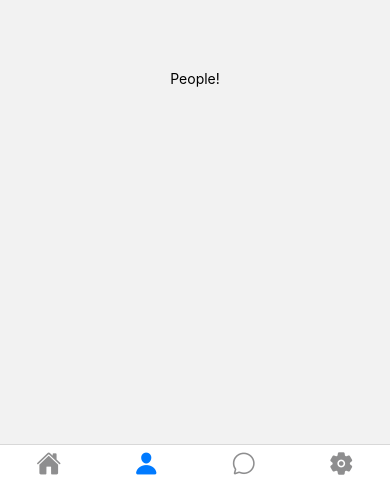
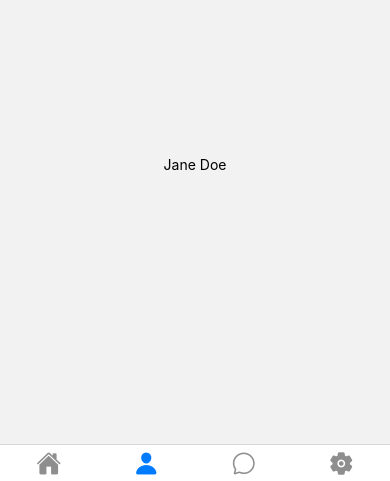
Before and after one commit to The-Solulu/Renter-Helper, a React Native app in the folder renter-helper-react-native/: screen /People in a window 390 px wide. Shown: the part 351-832 px from the top of the page. Built offline with nearby package versions, Linux system fonts and the light colour scheme.

Commit message:
changes_rhea

```diff
--- a/renter-helper-react-native/Views/People.js
+++ b/renter-helper-react-native/Views/People.js
@@ -1,11 +1,25 @@
 import { useState } from 'react';
 import { TextInput, View, Text } from 'react-native';
+function PeopleCard() {
+    let first_name = "Jane";
+    let last_name = "Doe";
+    return (
+        <View style={{ flex: 1, justifyContent: 'center', alignItems: 'center' }}>
 
+            <View style={{ flex: 2 }} >
+
+            </View>
+            <View style={{ flex: 1.3 }} >
+            <Text>{first_name} {last_name}</Text>
+            <Text> </Text>
+            </View>
+
+        </View>
+    )
+}
 function People() {
     return (
-        <View style={{ flex: 1, justifyContent: 'center', alignItems: 'center' }}>
-            <Text>People!</Text>
-        </View>
+        PeopleCard()
     );
 }
 
--- a/renter-helper-react-native/package.json
+++ b/renter-helper-react-native/package.json
@@ -11,14 +11,15 @@
   "dependencies": {
     "@expo/metro-runtime": "^3.1.1",
     "@react-navigation/bottom-tabs": "^6.5.11",
+    "android": "^0.0.8",
     "expo": "~50.0.2",
     "expo-status-bar": "~1.11.1",
     "react": "18.2.0",
     "react-dom": "18.2.0",
     "react-native": "0.73.2",
-    "react-native-web": "~0.19.6",
+    "react-native-safe-area-context": "4.8.2",
     "react-native-screens": "~3.29.0",
-    "react-native-safe-area-context": "4.8.2"
+    "react-native-web": "~0.19.6"
   },
   "devDependencies": {
     "@babel/core": "^7.20.0"
```
Also changed, not shown: 2 other files (tests, documents, lock files or other folders).
